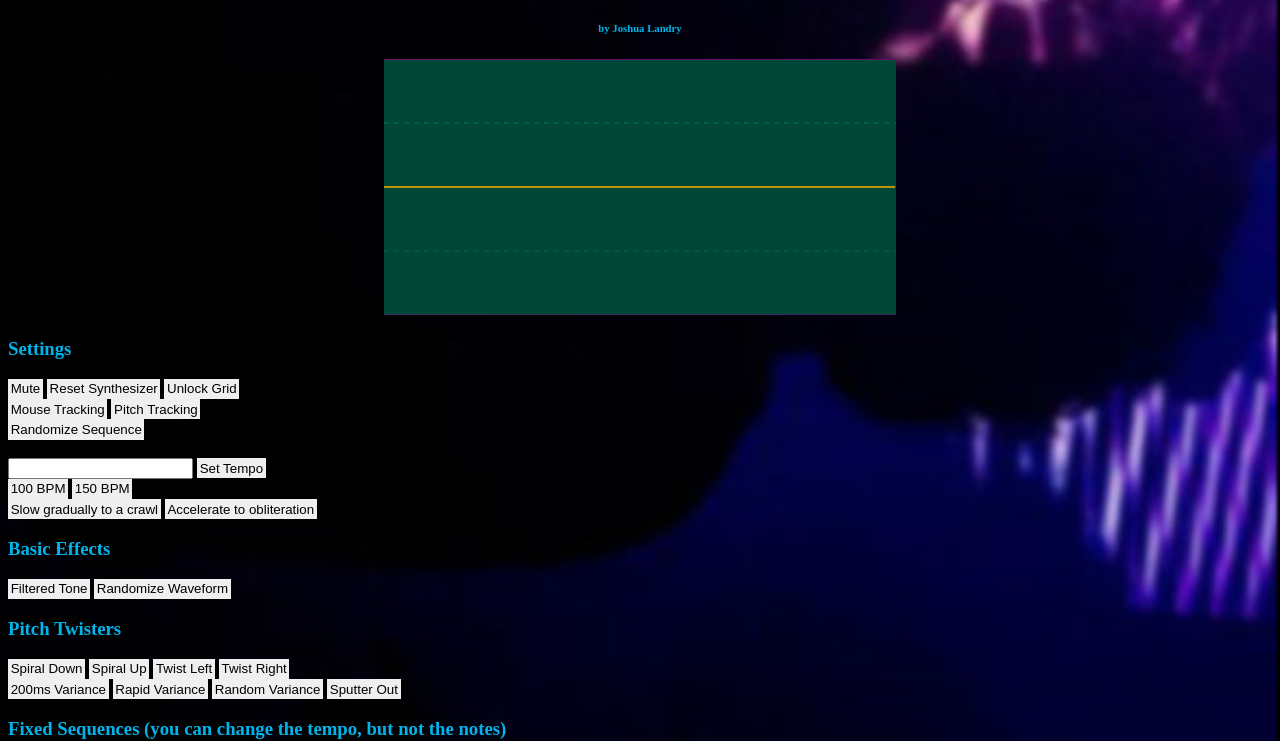
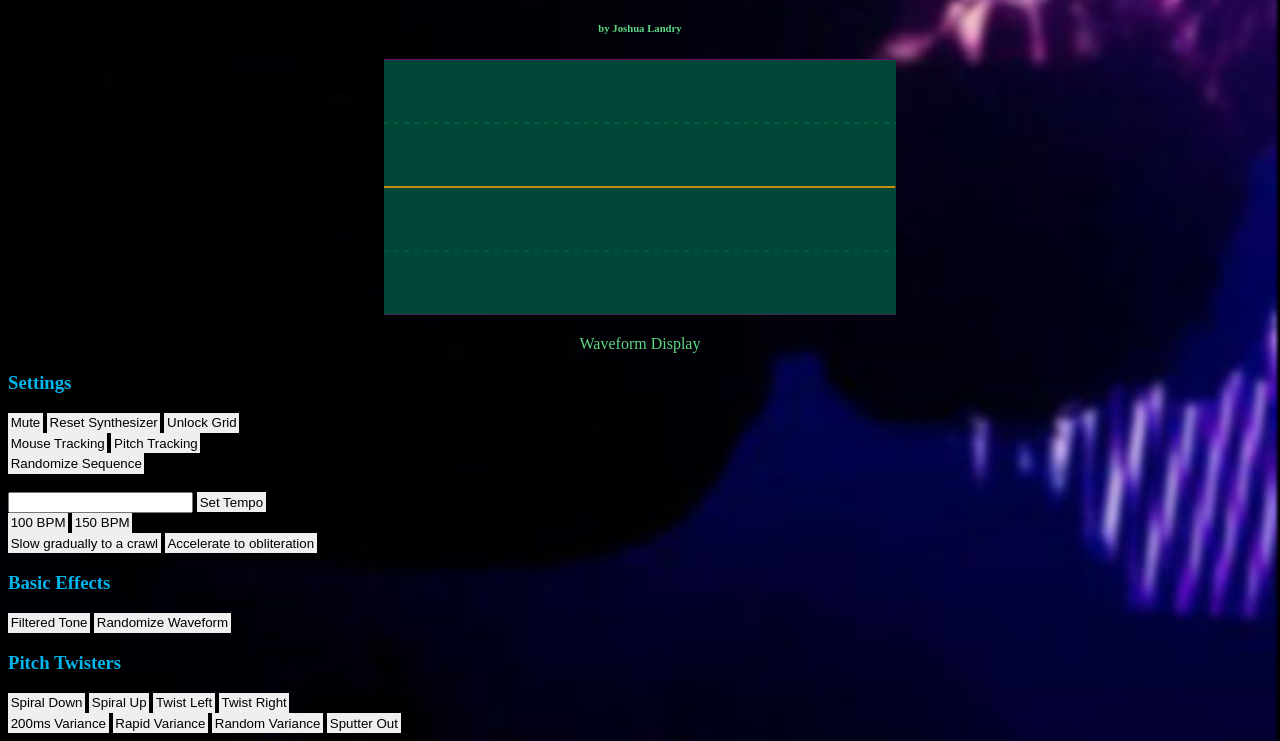
Before and after one commit to JoshLandry/Sinestrument1, a plain HTML site: page index.html in a window 1280 px wide. Shown: the part 61-802 px from the top of the page. Drawn offline with Linux system fonts and the light colour scheme.

Commit message:
recolored title and options

```diff
--- a/css/stylesheet.css
+++ b/css/stylesheet.css
@@ -4,18 +4,21 @@ body {
   background-size: cover;
 }
 
-h1 {
+h1, h6 {
   color: rgb(94,215,133);
   text-align: center;
 }
 
-h3 {
+p {
+  color: rgb(94,215,133);
+}
+
+.blue {
   color: rgb(0,181,236);
 }
 
-h6, p {
+h3 {
   color: rgb(0,181,236);
-  text-align: center;
 }
 
 button {
--- a/index.html
+++ b/index.html
@@ -10,7 +10,7 @@
   <h1>Arp & Texture Generator</h1>
     <h6>by Joshua Landry</h6>
     <div>
-        <p></p>
+        <p>Waveform Display</p>
     </div>
     <h3>Settings</h3>
         <button class="mute" data-muted="false">Mute</button>
@@ -68,7 +68,7 @@
     <h3>PWM Oscillator</h3>
         <button class="pwmStart">Start PWM Oscillator</button> <br>
         <button class="pwmStop">Stop PWM Oscillator</button>
-        <p>Duty cycle control:
+        <p class="blue">Duty cycle control:
             <input id="dutycycle" type="range" value="0.5" min="0.0" max="1.0" step="0.01" onchange="dutycyclechange()" oninput="dutycyclechange()">
         </p>
 
```
